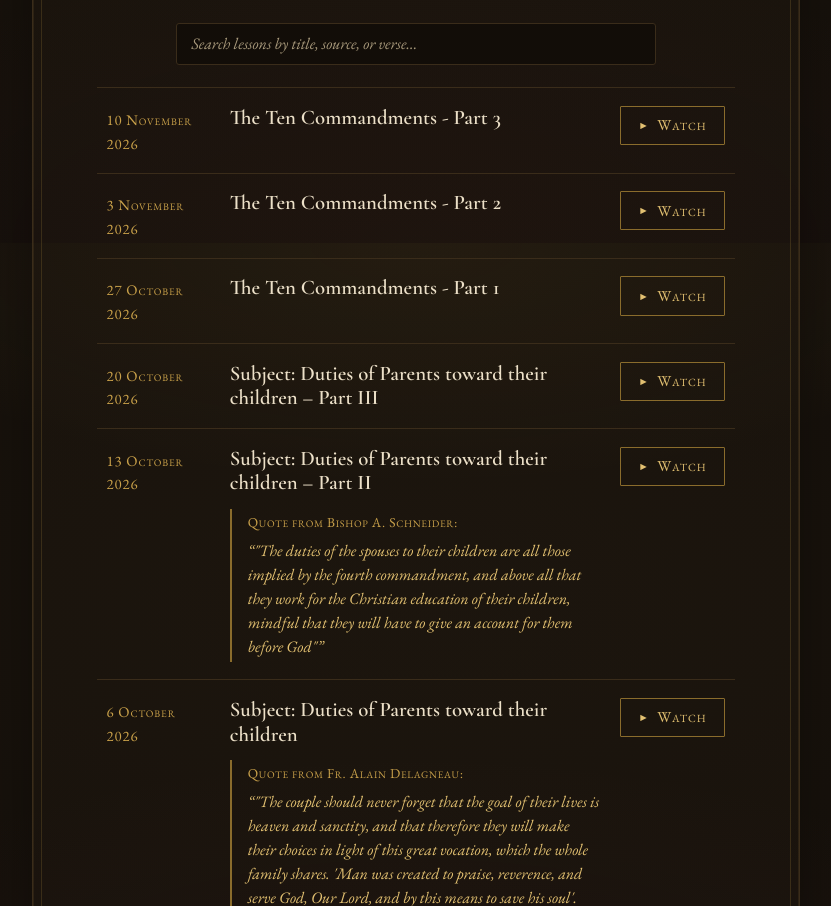
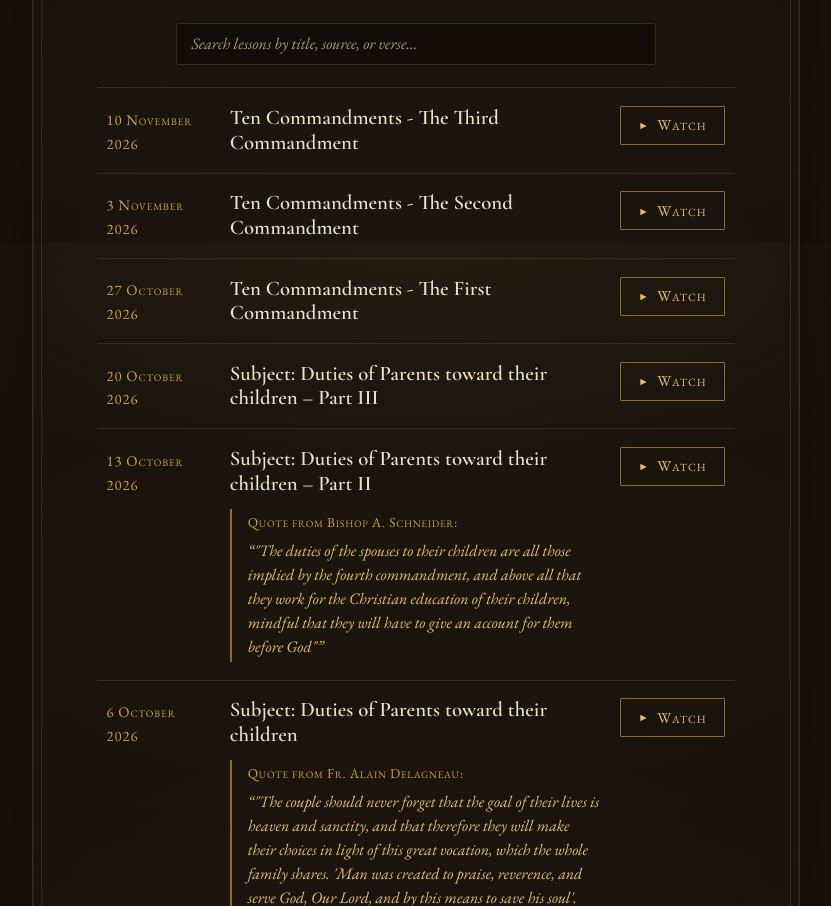
Before and after one commit to 3643088/Catechism, a plain HTML site: page index.html in a window 1280 px wide. Shown: the part 1357-2263 px from the top of the page, without its empty margins (224-1055 px from the left). Drawn offline with nearby package versions, Linux system fonts and the light colour scheme.

Commit message:
Update index.html

```diff
--- a/index.html
+++ b/index.html
@@ -321,7 +321,7 @@
     <li class="lesson" data-date="2026-11-10">
       <span class="l-date">10 November 2026</span>
       <div class="l-body">
-        <div class="l-title">The Ten Commandments - Part 3</div>
+        <div class="l-title">Ten Commandments - The Third Commandment</div>
       </div>
       <a class="l-watch" href="https://bowlesfamilyfarm.sharepoint.com/:v:/s/WednesdayNightCatechism/IQAuIBNnZrJzQY8Tuhd5JK1_Ae33_u3ru4bzqrerJ2py0FY?e=SfamDZ&amp;nav=eyJyZWZlcnJhbEluZm8iOnsicmVmZXJyYWxBcHAiOiJTdHJlYW1XZWJBcHAiLCJyZWZlcnJhbFZpZXciOiJTaGFyZURpYWxvZy1MaW5rIiwicmVmZXJyYWxBcHBQbGF0Zm9ybSI6IldlYiIsInJlZmVycmFsTW9kZSI6InZpZXcifX0%3D" target="_blank" rel="noopener noreferrer" aria-label="Watch: The Ten Commandments - Part 3 (opens in a new tab)"><span class="l-play" aria-hidden="true">&#9658;</span> Watch</a>
     </li>
@@ -329,7 +329,7 @@
     <li class="lesson" data-date="2026-11-03">
       <span class="l-date">3 November 2026</span>
       <div class="l-body">
-        <div class="l-title">The Ten Commandments - Part 2</div>
+        <div class="l-title">Ten Commandments - The Second Commandment</div>
       </div>
       <a class="l-watch" href="https://bowlesfamilyfarm.sharepoint.com/:v:/s/WednesdayNightCatechism/IQB5zA3IS43vQ6FE1e7JOjH9AQt1fL-EuKbaRzoCc1Wf6G0?e=0NZxkp&amp;nav=eyJyZWZlcnJhbEluZm8iOnsicmVmZXJyYWxBcHAiOiJTdHJlYW1XZWJBcHAiLCJyZWZlcnJhbFZpZXciOiJTaGFyZURpYWxvZy1MaW5rIiwicmVmZXJyYWxBcHBQbGF0Zm9ybSI6IldlYiIsInJlZmVycmFsTW9kZSI6InZpZXcifX0%3D" target="_blank" rel="noopener noreferrer" aria-label="Watch: Ten Commandments - Part 2 (opens in a new tab)"><span class="l-play" aria-hidden="true">&#9658;</span> Watch</a>
     </li>
@@ -337,7 +337,7 @@
     <li class="lesson" data-date="2026-10-27">
       <span class="l-date">27 October 2026</span>
       <div class="l-body">
-        <div class="l-title">The Ten Commandments - Part 1</div>
+        <div class="l-title">Ten Commandments - The First Commandment</div>
       </div>
       <a class="l-watch" href="https://bowlesfamilyfarm.sharepoint.com/:v:/s/WednesdayNightCatechism/IQBbVqOqxsuWTr5mazpVPauOAU8-a0YC1HZ8g6uUXoLe47U?e=SwvT1W&amp;nav=eyJyZWZlcnJhbEluZm8iOnsicmVmZXJyYWxBcHAiOiJTdHJlYW1XZWJBcHAiLCJyZWZlcnJhbFZpZXciOiJTaGFyZURpYWxvZy1MaW5rIiwicmVmZXJyYWxBcHBQbGF0Zm9ybSI6IldlYiIsInJlZmVycmFsTW9kZSI6InZpZXcifX0%3D" target="_blank" rel="noopener noreferrer" aria-label="Watch: Ten Commandments - Part 1 (opens in a new tab)"><span class="l-play" aria-hidden="true">&#9658;</span> Watch</a>
     </li>
```
